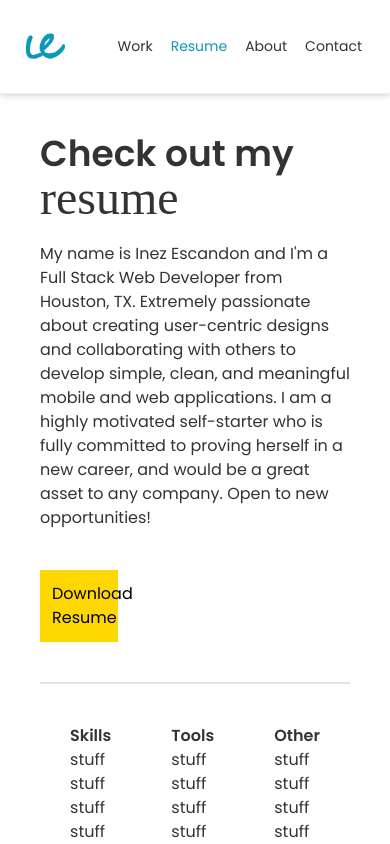
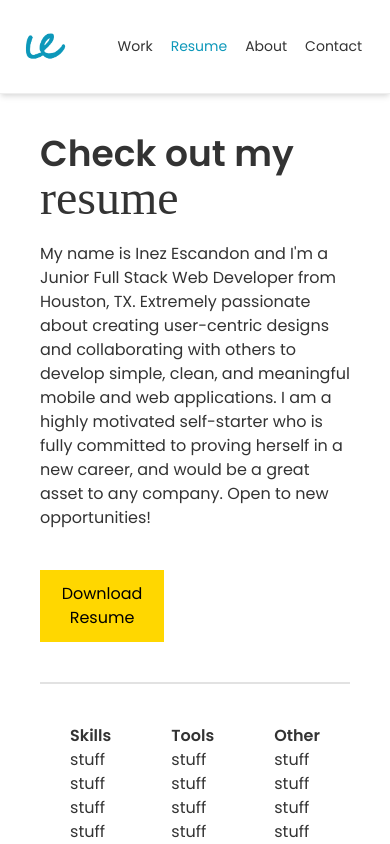
Before and after one commit to iescandon/inescandon, a Next.js app: page /resume in a window 390 px wide. Shown: the top 844 px of the page. Built offline with nearby package versions, Linux system fonts and the light colour scheme; a web font is replaced by a local one.

Commit message:
made resume btn bigger mobile

```diff
--- a/pages/resume.js
+++ b/pages/resume.js
@@ -19,8 +19,8 @@ export default function Resume() {
         <section className="w-full p-10 lg:w-9/12 lg:ml-auto">
           <div id="resume">
             <p className="mb-5 text-4xl font-semibold">Check out my <span className="text-5xl font-medium font-dawningOfaNewDay">resume</span></p>
-            <div>My name is Inez Escandon and I&apos;m a Full Stack Web Developer from Houston, TX. Extremely passionate about creating user-centric designs and collaborating with others to develop simple, clean, and meaningful mobile and web applications. I am a highly motivated self-starter who is fully committed to proving herself in a new career, and would be a great asset to any company. Open to new opportunities!</div>
-            <button href="" className="self-end w-1/4 p-3 my-10 text-black md:transition md:duration-200 md:ease-in-out md:hover:text-white md:hover:bg-coolBlue bg-goldenrod md:w-1/6">
+            <div>My name is Inez Escandon and I&apos;m a Junior Full Stack Web Developer from Houston, TX. Extremely passionate about creating user-centric designs and collaborating with others to develop simple, clean, and meaningful mobile and web applications. I am a highly motivated self-starter who is fully committed to proving herself in a new career, and would be a great asset to any company. Open to new opportunities!</div>
+            <button href="" className="self-end w-2/5 p-3 my-10 text-black md:transition md:duration-200 md:ease-in-out md:hover:text-white md:hover:bg-coolBlue bg-goldenrod md:w-1/5">
               Download Resume
             </button>
             <hr className="border-t-2 border-platinum mb-10"></hr>
```
